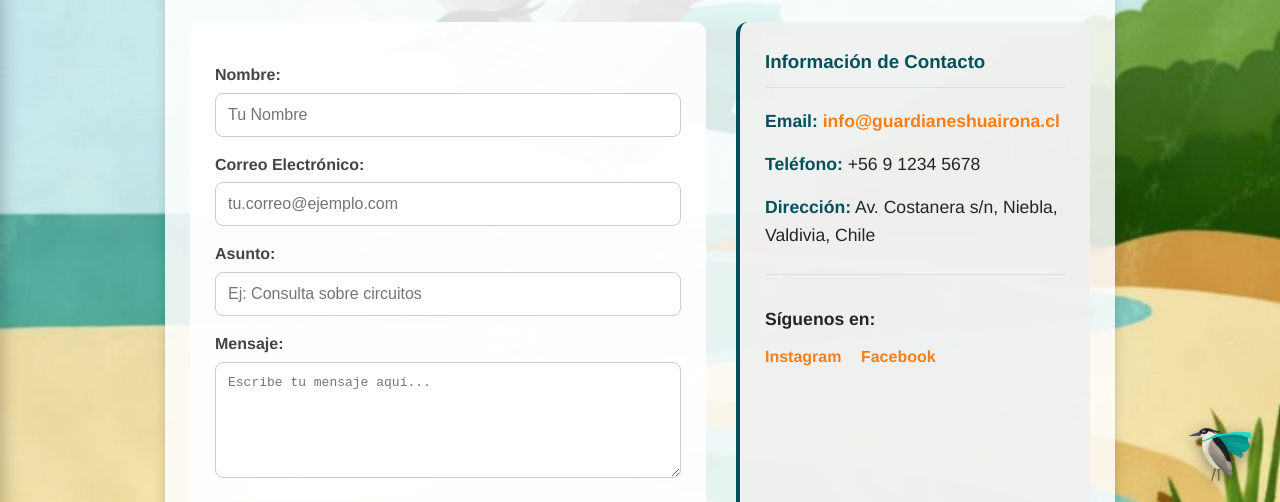
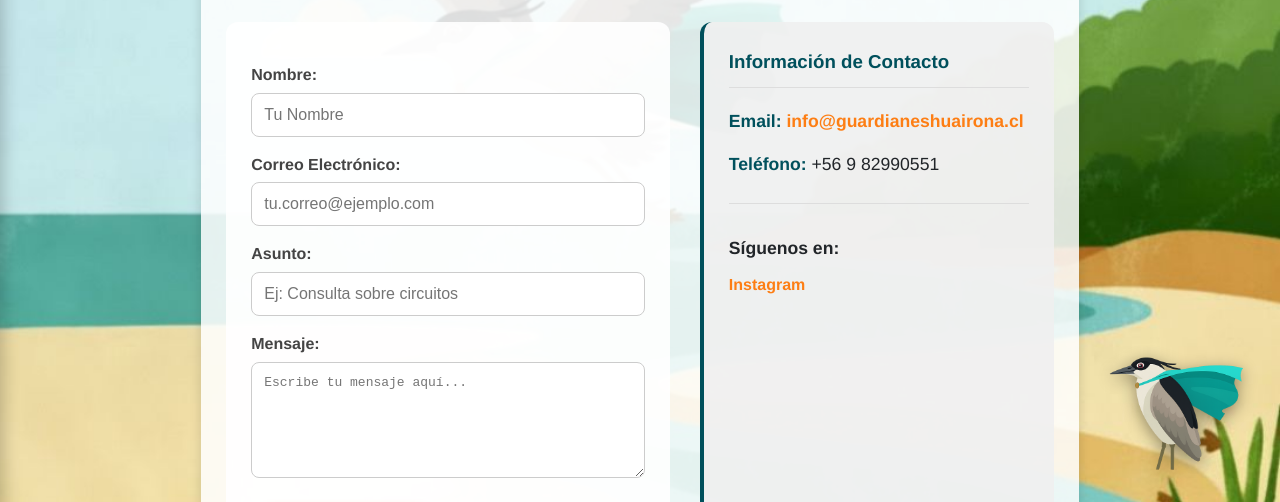
Before and after one commit to Tomscat17/proyecto-circuitos, a plain HTML site: page contacto.html in a window 1280 px wide. Shown: the part 289-791 px from the top of the page. Drawn offline with Linux system fonts and the light colour scheme.

Commit message:
Actualización: Cambios de nombre a Huairona y limpieza de reseñas

```diff
--- a/contacto.html
+++ b/contacto.html
@@ -56,12 +56,11 @@
             <div class="contact-info">
                 <h3>Información de Contacto</h3>
                 <p><strong>Email:</strong> <a href="mailto:info@guardianeshuairona.cl">info@guardianeshuairona.cl</a></p>
-                <p><strong>Teléfono:</strong> +56 9 1234 5678</p>
-                <p><strong>Dirección:</strong> Av. Costanera s/n, Niebla, Valdivia, Chile</p>
+                <p><strong>Teléfono:</strong> +56 9 82990551</p>
                 <div class="social-media">
                     <p>Síguenos en:</p>
-                    <a href="http://googleusercontent.com/instagram.com/guardianeshuairona" target="_blank">Instagram</a>
-                    <a href="http://googleusercontent.com/facebook.com/guardianeshuairona" target="_blank">Facebook</a>
+                    <a href="https://www.instagram.com/guardianesdelahuairona?igsh=bTQxaGN4anR3OGZq" target="_blank">Instagram</a>
+
                 </div>
             </div>
         </section>
--- a/style.css
+++ b/style.css
@@ -447,8 +447,8 @@ body.menu-open #page-overlay {
     position: fixed;
     bottom: 20px; /* Distancia desde abajo */
     right: 20px;  /* Distancia desde la derecha */
-    width: 80px;  /* Tamaño base del botón */
-    height: 80px;
+    width: 170px;  /* Tamaño base del botón */
+    height: 170px;
     cursor: pointer;
     z-index: 1500; /* Por encima de contenido normal, pero debajo de lightbox */
     transition: transform 0.3s ease;
```
